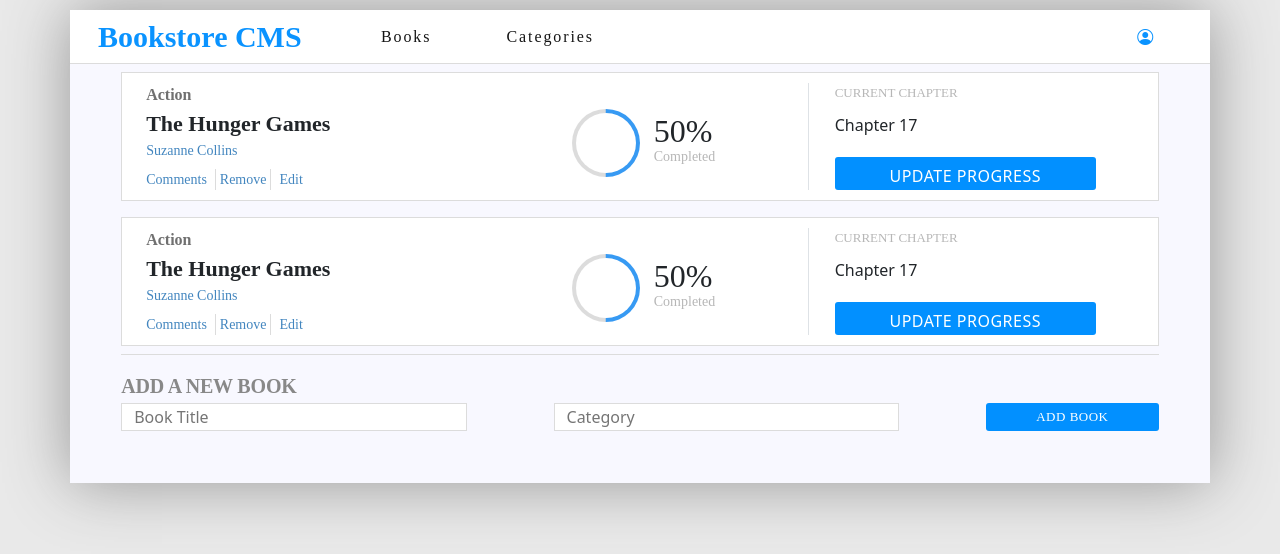
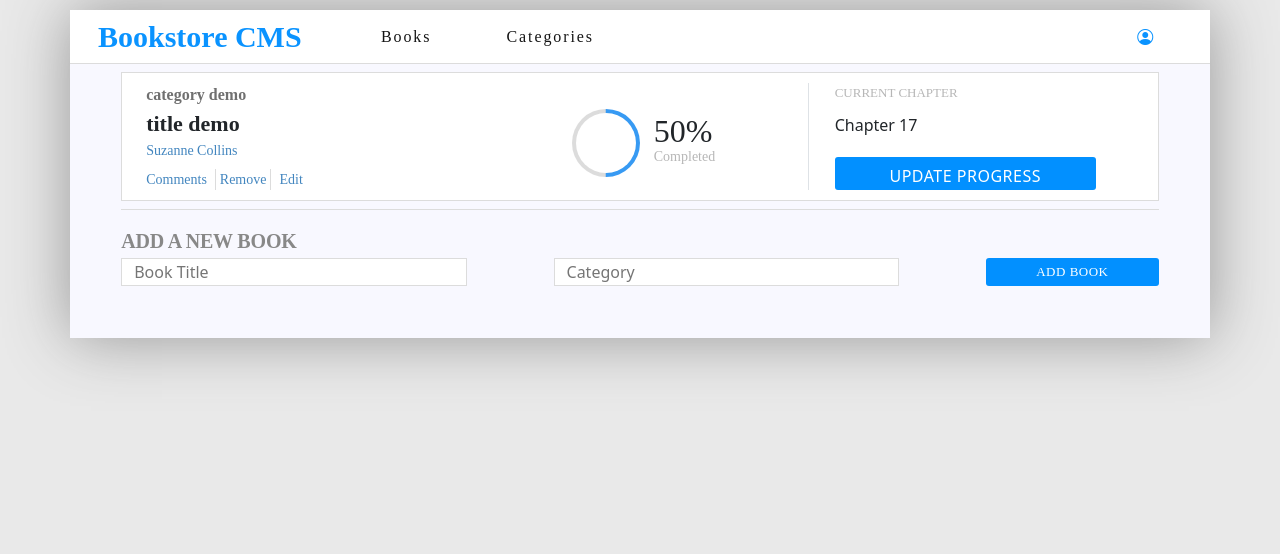
Before and after one commit to tacodtripe/react-bookstore, a React (Create React App) app: page / in a window 1280 px wide. Shown: the top 554 px of the page. Built offline with nearby package versions, Linux system fonts and the light colour scheme.

Commit message:
add addBook functionality

```diff
--- a/package.json
+++ b/package.json
@@ -8,6 +8,7 @@
     "@testing-library/user-event": "^13.5.0",
     "bootstrap": "^5.1.3",
     "history": "^5.1.0",
+    "prop-types": "^15.7.2",
     "react": "^17.0.2",
     "react-bootstrap": "^2.0.3",
     "react-dom": "^17.0.2",
@@ -16,6 +17,8 @@
     "react-router-dom": "^6.1.1",
     "react-scripts": "5.0.0",
     "redux": "^4.1.2",
+    "redux-logger": "^3.0.6",
+    "uuid": "^8.3.2",
     "web-vitals": "^2.1.2"
   },
   "scripts": {
--- a/src/App.js
+++ b/src/App.js
@@ -1,10 +1,13 @@
 import './App.css';
 import { Routes, Route, Link } from 'react-router-dom';
+import { Provider } from 'react-redux';
 import BookList from './components/bookList';
 import Categories from './components/categories';
+import store from './redux/configureStore';
 
 function App() {
   return (
+    <Provider store={store}>
       <div className="container appContainer">
         <div className="row justify-content-center p-1 bg-to-white bottom-border">
           <span className="col-6 col-md-4 col-lg-3 logo">Bookstore CMS</span>
@@ -21,6 +24,7 @@ function App() {
           <Route path="categories" element={<Categories />} />
         </Routes>
       </div>
+    </Provider>
   );
 }
 
--- a/src/components/addBookForm.js
+++ b/src/components/addBookForm.js
@@ -1,6 +1,9 @@
-/* eslint-disable react/jsx-props-no-spreading, no-console */
-import React from 'react';
+/* eslint-disable react/jsx-props-no-spreading, no-console, no-unused-vars */
+import React, { useState } from 'react';
 import { useForm } from 'react-hook-form';
+import { useDispatch } from 'react-redux';
+import { v4 as bookId } from 'uuid';
+import { addBook } from '../redux/books/books';
 import './addBookForm.css';
 
 export default function AddBookForm() {
@@ -8,13 +11,32 @@ export default function AddBookForm() {
     register, handleSubmit, formState: { errors },
   } = useForm();
 
-  const onSubmit = (data) => console.log(data);
+  const dispatch = useDispatch();
+  const [title, setTitle] = useState('');
+  const [category, setCategory] = useState('');
+
+  const handleCategoryChange = (e) => {
+    setCategory(e.target.value);
+  };
+
+  const handleTitleChange = (e) => {
+    setTitle(e.target.value);
+  };
+
+  const onSubmit = () => {
+    const newBook = {
+      id: bookId(),
+      title,
+      category,
+    };
+    dispatch(addBook(newBook));
+  };
 
   return (
     <form className="col-11 row justify-content-center justify-content-md-between" onSubmit={handleSubmit(onSubmit)}>
       <p className="col-12">ADD A NEW BOOK</p>
-      <input className="col-10 col-md-4 my-1" placeholder="Book Title" {...register('title', { required: true })} />
-      <input className="col-10 col-md-4 my-1" placeholder="Category" {...register('category', { required: true })} />
+      <input className="col-10 col-md-4 my-1" placeholder="Book Title" {...register('title', { required: true })} onChange={handleTitleChange} />
+      <input className="col-10 col-md-4 my-1" placeholder="Category" {...register('category', { required: true })} onChange={handleCategoryChange} />
       <input className="col-4 col-md-2 my-1 submitButton" type="submit" value="ADD BOOK" />
       {errors.title && <span className="col-10 col-md-4 text-center">Title is required</span>}
       {errors.category && <span className="col-10 col-md-4 text-center">Category is required</span>}
--- a/src/components/book.js
+++ b/src/components/book.js
@@ -1,11 +1,15 @@
+/* eslint-disable no-unused-vars */
+import PropTypes from 'prop-types';
 import './book.css';
 
-export default function Book() {
+export default function Book(props) {
+  const { id, title, category } = props;
+
   return (
     <div className="col-12 col-sm-11 row bookContainer my-2 bg-to-white">
       <div className="col-4 col-md-4">
-        <p className="bookGenre">Action</p>
-        <p className="bookTitle">The Hunger Games</p>
+        <p className="bookGenre">{category}</p>
+        <p className="bookTitle">{title}</p>
         <p className="bookAuthor pb-2">Suzanne Collins</p>
         <div className="d-flex justify-content-between w-50">
           <span className="bookAuthor">Comments</span>
@@ -30,3 +34,9 @@ export default function Book() {
     </div>
   );
 }
+
+Book.propTypes = {
+  id: PropTypes.string.isRequired,
+  title: PropTypes.string.isRequired,
+  category: PropTypes.string.isRequired,
+};
--- a/src/components/bookList.js
+++ b/src/components/bookList.js
@@ -1,11 +1,23 @@
+/* eslint-disable no-unused-vars */
+import { useSelector } from 'react-redux';
 import Book from './book';
 import AddBookForm from './addBookForm';
 
 export default function BookList() {
+  const books = useSelector((state) => state.booksReducer);
   return (
     <main className="row justify-content-center px-1">
-      <Book />
-      <Book />
+      {/* {books.map((book) => (
+        <Book
+          key={book.id}
+          id={book.id}
+          title={book.title}
+          category={book.category}
+        />
+      ))} */}
+      {books.map((e) => (
+        <Book key={e.id} id={e.id} title={e.title} category={e.category} />
+      ))}
       <AddBookForm />
     </main>
   );
--- /dev/null
+++ b/src/redux/books/books.js
@@ -0,0 +1,28 @@
+/* eslint-disable no-undef */
+const ADD_BOOK = 'bookStore/books/ADD_BOOK';
+const REMOVE_BOOK = 'bookStore/books/REMOVE_BOOK';
+
+const initialState = [{ title: 'title demo', category: 'category demo', id: 'demo id' }];
+
+export const addBook = (payload) => ({
+  type: ADD_BOOK,
+  payload,
+});
+
+export const removeBook = (payload) => ({
+  type: REMOVE_BOOK,
+  payload,
+});
+
+const reducer = (state = initialState, action) => {
+  switch (action.type) {
+    case ADD_BOOK:
+      return [...state, action.payload];
+    case REMOVE_BOOK:
+      return state.filter((book) => book.id !== action.payload);
+    default:
+      return state;
+  }
+};
+
+export default reducer;
--- a/src/redux/configureStore.js
+++ b/src/redux/configureStore.js
@@ -0,0 +1,14 @@
+import { createStore, combineReducers, applyMiddleware } from 'redux';
+import logger from 'redux-logger';
+import booksReducer from './books/books';
+
+const reducer = combineReducers({
+  booksReducer,
+});
+
+const store = createStore(
+  reducer,
+  applyMiddleware(logger),
+);
+
+export default store;
```
Also changed, not shown: 1 other file (tests, documents, lock files or other folders). Lines whose indentation alone changed are shown as unchanged.
